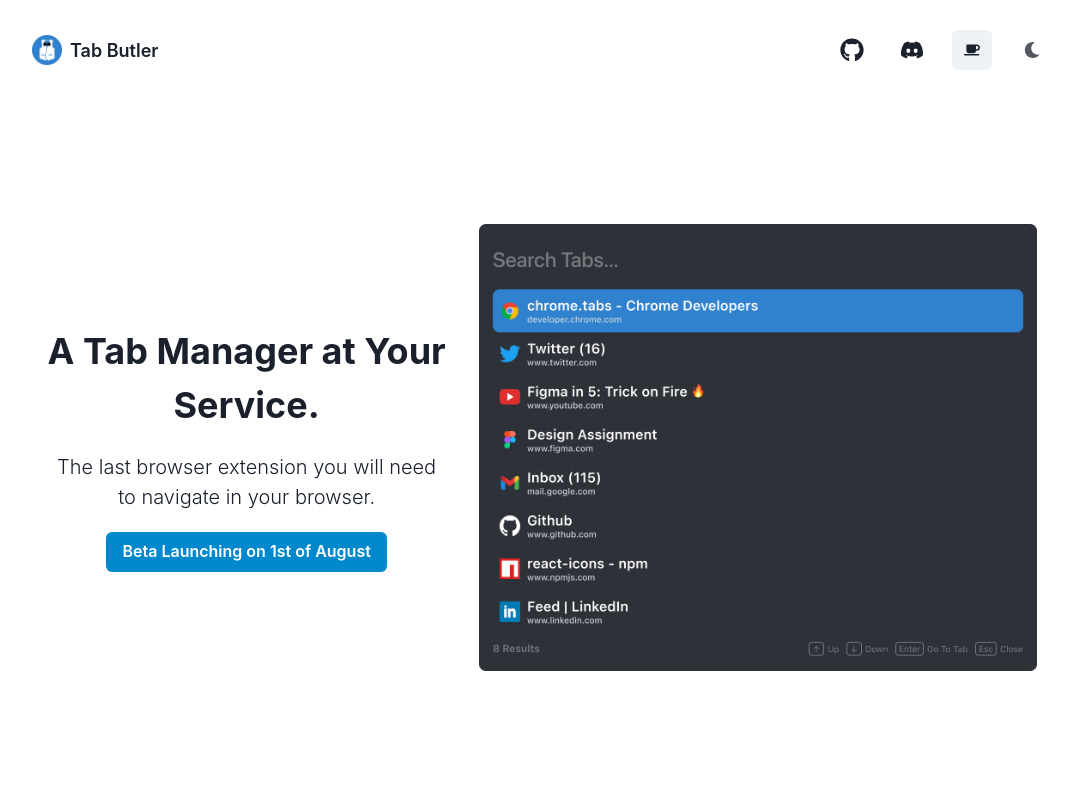
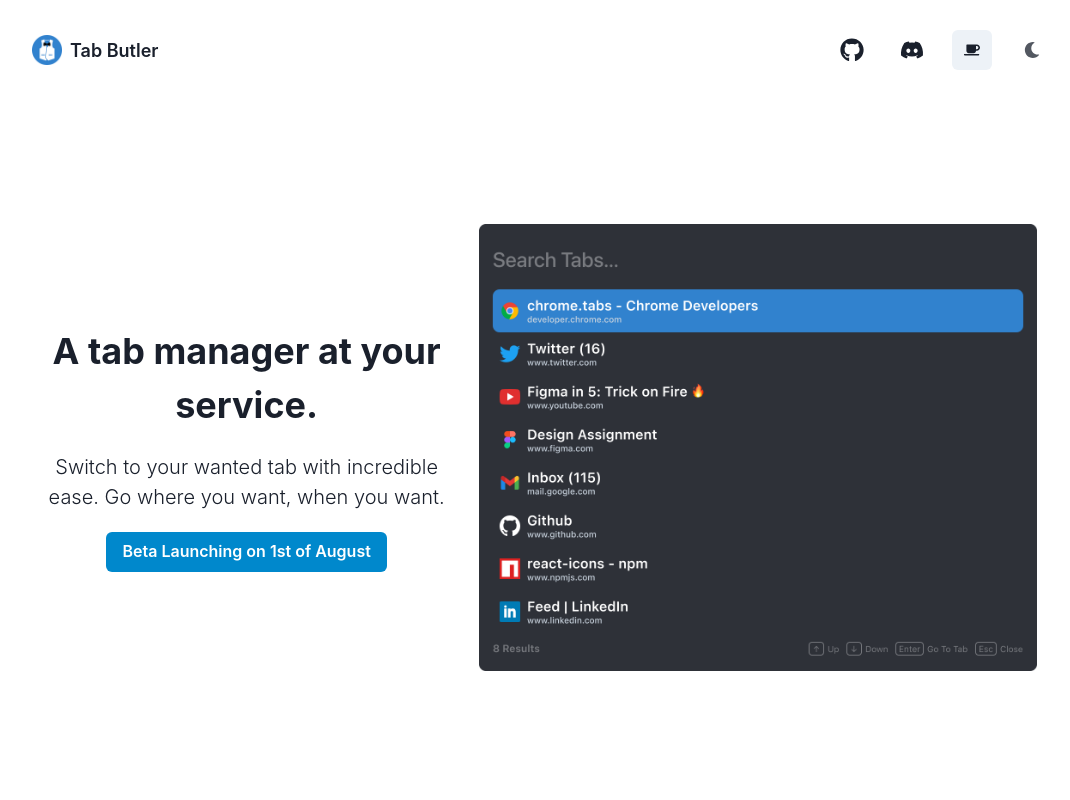
Before and after one commit to MitchellMarkGeorge/TabButlerWebsite, a React (Create React App) app: page / in a window 1280 px wide. Shown: the top 800 px of the page, without its empty margins (98-1168 px from the left). Built offline with nearby package versions, Linux system fonts and the light colour scheme.

Commit message:
edited the homepage

```diff
--- a/src/Pages/HomePage.tsx
+++ b/src/Pages/HomePage.tsx
@@ -33,11 +33,10 @@ export const HomePage: React.FC = () => {
           >
             <VStack maxWidth={400} spacing={5}>
               <Text fontSize={['md', 'xl', '4xl']} fontWeight="bold">
-                A Tab Manager at Your Service.
+                A tab manager at your service.
               </Text>
               <Text fontSize={['sm', 'md', 'xl']} fontWeight="light">
-                The last browser extension you will need to navigate in your
-                browser.
+                Switch to your wanted tab with incredible ease. Go where you want, when you want.
               </Text>
 
               <Button colorScheme="telegram" disabled>
```
Also changed, not shown: 2 other files (tests, documents, lock files or other folders).
